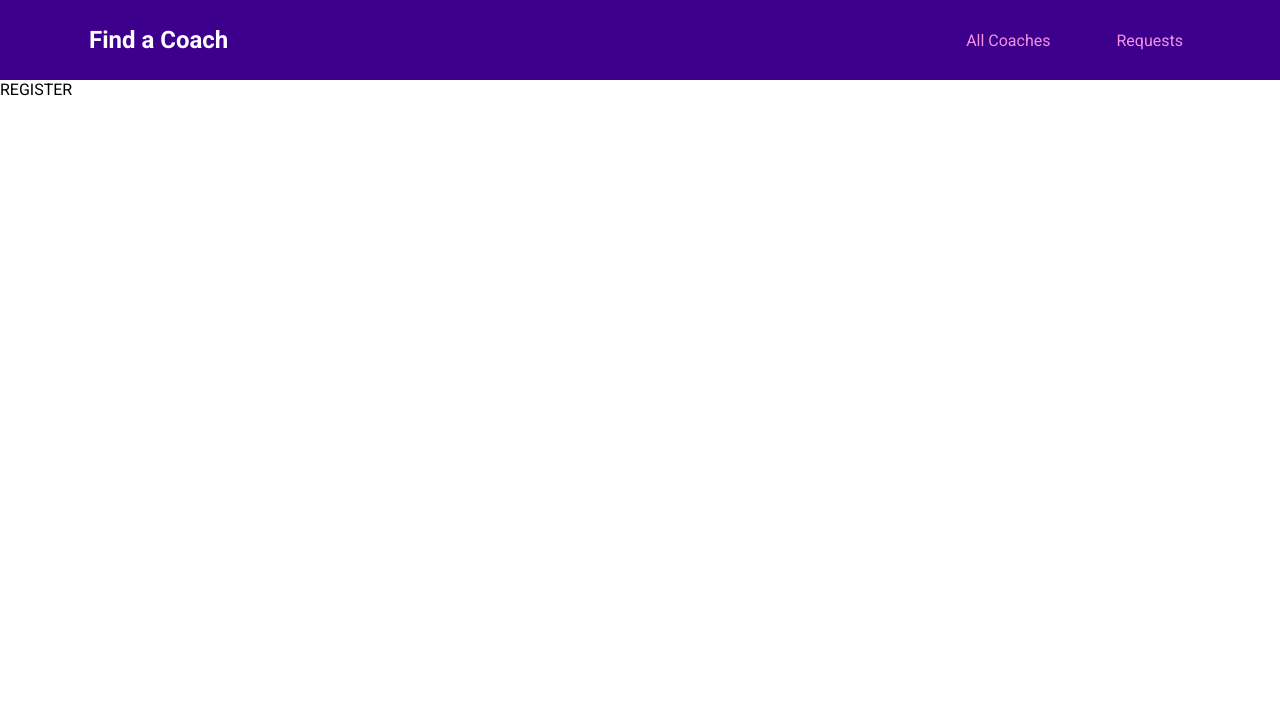
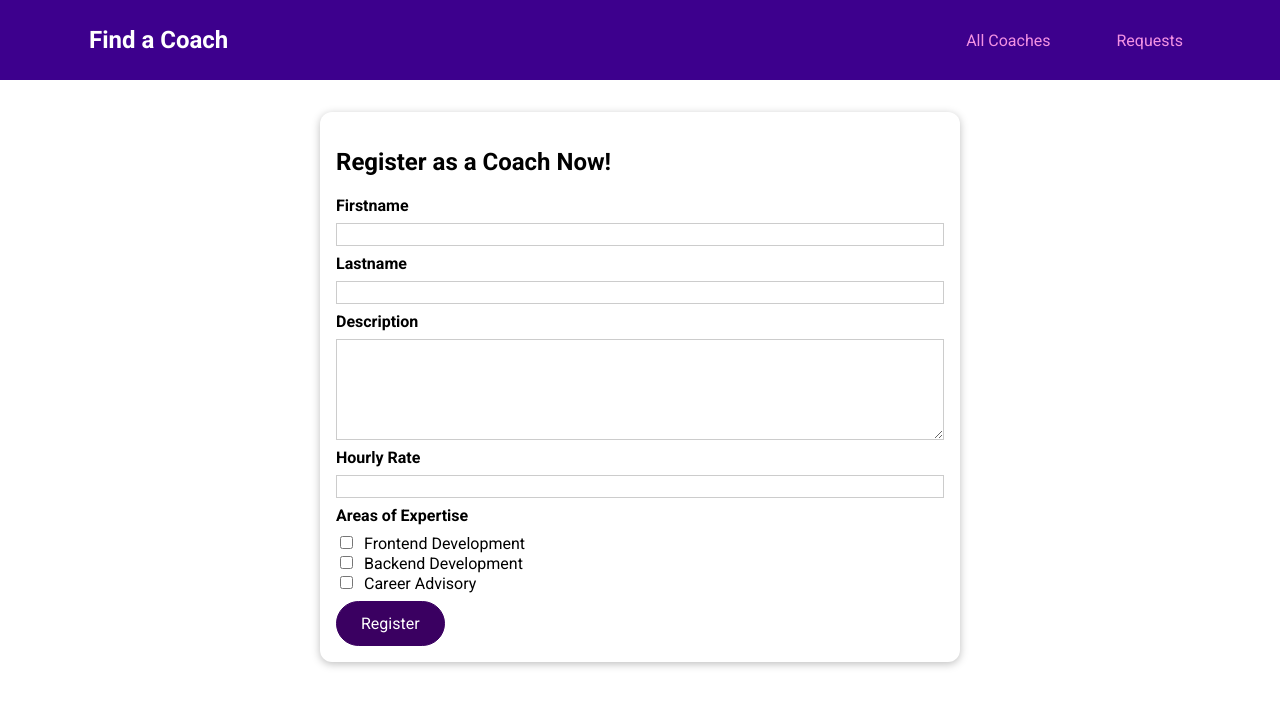
Before and after one commit to tauqeer-ahmad/vuejs, a Vue app: page /register in a window 1280 px wide. Shown: the top 706 px of the page. Built offline with nearby package versions, Linux system fonts and the light colour scheme.

Commit message:
registerd as a coach | form handling

```diff
--- /dev/null
+++ b/src/components/coaches/CoachForm.vue
@@ -0,0 +1,119 @@
+<template>
+    <form @submit.prevent="submitForm">
+        <div class="form-control">
+            <label for="firstname">Firstname</label>
+            <input type="text" id="firstname" v-model.trim="firstName" />
+        </div>
+        <div class="form-control">
+            <label for="lastname">Lastname</label>
+            <input type="text" id="lastname" v-model.trim="lastName" />
+        </div>
+        <div class="form-control">
+            <label for="description">Description</label>
+            <textarea id="description" rows="5" v-model.trim="description"></textarea>
+        </div>
+        <div class="form-control">
+            <label for="rate">Hourly Rate</label>
+            <input type="number" id="rate" v-model.number="rate" />
+        </div>
+        <div class="form-control">
+            <h3>Areas of Expertise</h3>
+            <div>
+                <input type="checkbox" id="frontend" value="frontend" v-model="areas" />
+                <label for="frontend">Frontend Development</label>
+            </div>
+            <div>
+                <input type="checkbox" id="backebd" value="backend" v-model="areas" />
+                <label for="backend">Backend Development</label>
+            </div>
+            <div>
+                <input type="checkbox" id="career" value="career" v-model="areas" />
+                <label for="career">Career Advisory</label>
+            </div>
+        </div>
+        <base-button>Register</base-button>
+    </form>
+</template>
+
+<script>
+export default {
+    data() {
+        return {
+            firstName: '',
+            lastName: '',
+            description: '',
+            rate: null,
+            areas: []
+        }
+    },
+    methods: {
+        submitForm() {
+            const formData = {
+                first: this.firstName,
+                last: this.lastName,
+                desc: this.description,
+                rate: this.rate,
+                areas: this.areas
+            };
+            console.log(formData);
+        }
+    }
+};
+</script>
+
+<style scoped>
+.form-control {
+    margin: 0.5rem 0;
+}
+
+label {
+    font-weight: bold;
+    display: block;
+    margin-bottom: 0.5rem;
+}
+
+input[type='checkbox']+label {
+    font-weight: normal;
+    display: inline;
+    margin: 0 0 0 0.5rem;
+}
+
+input,
+textarea {
+    display: block;
+    width: 100%;
+    border: 1px solid #ccc;
+    font: inherit;
+}
+
+input:focus,
+textarea:focus {
+    background-color: #f0e6fd;
+    outline: none;
+    border-color: #3d008d;
+}
+
+input[type='checkbox'] {
+    display: inline;
+    width: auto;
+    border: none;
+}
+
+input[type='checkbox']:focus {
+    outline: #3d008d solid 1px;
+}
+
+h3 {
+    margin: 0.5rem 0;
+    font-size: 1rem;
+}
+
+.invalid label {
+    color: red;
+}
+
+.invalid input,
+.invalid textarea {
+    border: 1px solid red;
+}
+</style>
--- a/src/pages/coaches/CoachesRegistration.vue
+++ b/src/pages/coaches/CoachesRegistration.vue
@@ -1,3 +1,18 @@
 <template>
-    REGISTER
+    <section>
+        <base-card>
+            <h2>Register as a Coach Now!</h2>
+            <coach-form></coach-form>
+        </base-card>
+    </section>
 </template>
+
+<script>
+import CoachForm from '../../components/coaches/CoachForm.vue';
+
+export default {
+    components: {
+        CoachForm
+    }
+};
+</script>
```
